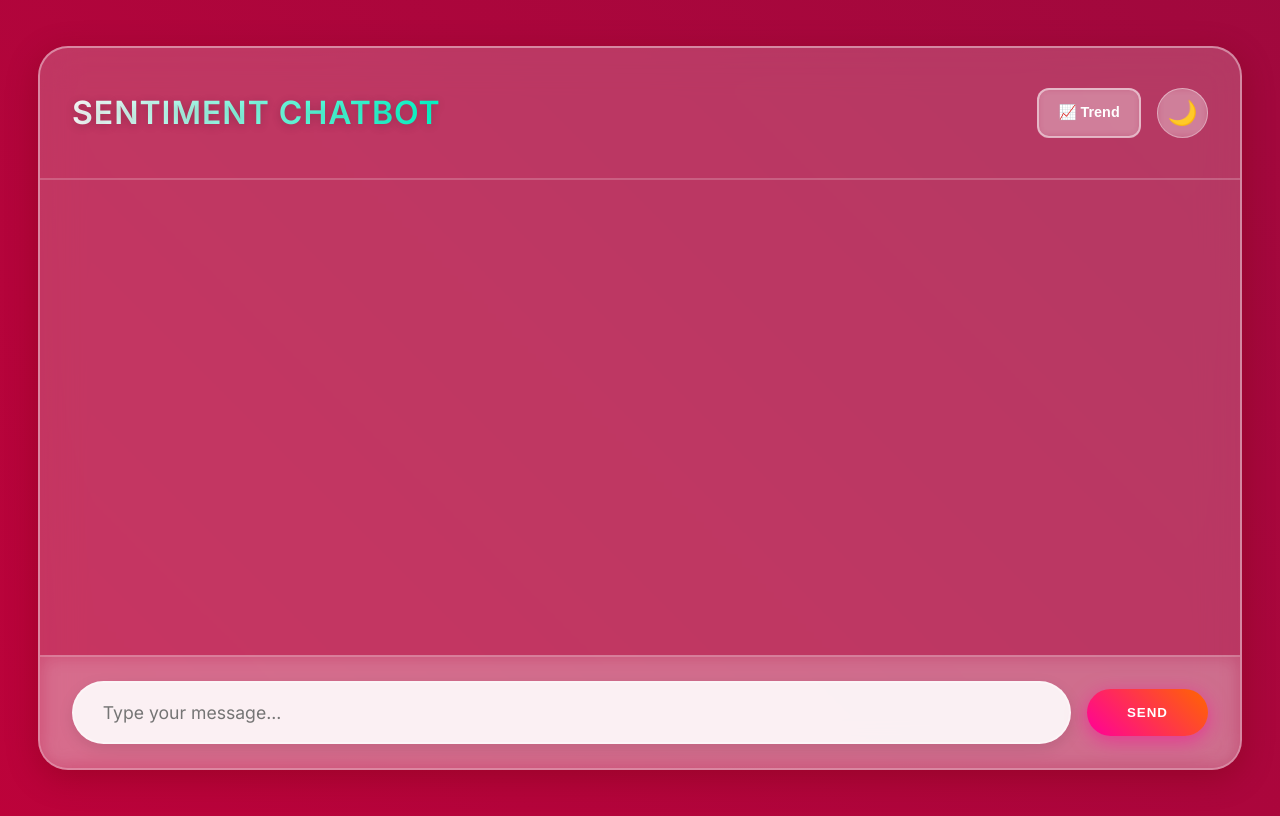
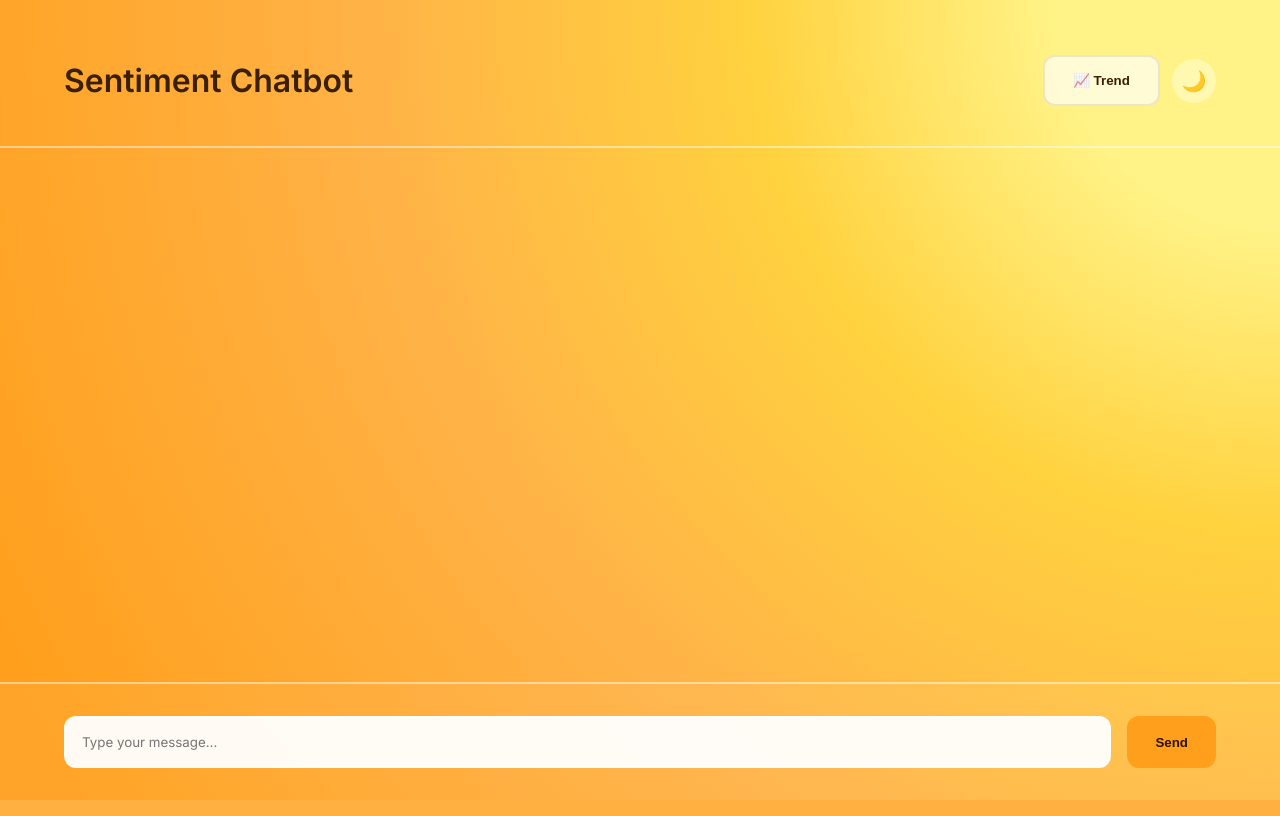
Before and after one commit to MANASMATHUR/Sentiment_Analysis_Chatbot, a FastAPI app: page / in a window 1280 px wide. Run offline with FastAPI, Linux system fonts and the light colour scheme.

Commit message:
Yellowish Gradient Tone

```diff
--- a/src/static/script.js
+++ b/src/static/script.js
@@ -18,15 +18,10 @@ document.addEventListener('DOMContentLoaded', () => {
             datasets: [{
                 label: 'Sentiment Score',
                 data: [],
-                borderColor: '#ff0040',
-                backgroundColor: 'rgba(255, 0, 64, 0.2)',
+                borderColor: '#4f46e5',
+                backgroundColor: 'rgba(79, 70, 229, 0.1)',
                 tension: 0.4,
-                fill: true,
-                pointBackgroundColor: '#ffcc00',
-                pointBorderColor: '#ff0040',
-                pointBorderWidth: 3,
-                pointRadius: 6,
-                pointHoverRadius: 8
+                fill: true
             }]
         },
         options: {
--- a/src/static/style.css
+++ b/src/static/style.css
@@ -1,343 +1,214 @@
 :root {
-    /* Aggressive Reddish Palette */
-    --bg-gradient-light: linear-gradient(45deg, #ff4d4d, #c70039, #900c3f);
-    --bg-gradient-dark: linear-gradient(45deg, #581845, #900c3f, #c70039);
+    --primary-color: #ff9f1c;
+    --primary-hover: #ff7a00;
+    --accent-color: #ffe66d;
+    --text-color: #3a2000;
+    --user-msg-bg: linear-gradient(135deg, #ff9f1c, #ffd23f);
+    --bot-msg-bg: rgba(255, 255, 255, 0.85);
+    --bot-msg-text: #3a2000;
+    --border-color: rgba(58, 32, 0, 0.2);
+}
 
-    --glass-bg-light: rgba(255, 255, 255, 0.2);
-    --glass-border-light: rgba(255, 255, 255, 0.4);
-    --glass-shadow-light: 0 8px 32px 0 rgba(100, 0, 0, 0.3);
+body.dark-mode {
+    --primary-color: #fbbf24;
+    --primary-hover: #f59e0b;
+    --accent-color: #fde68a;
+    --text-color: #f8fafc;
+    --user-msg-bg: linear-gradient(135deg, #f59e0b, #fbbf24);
+    --bot-msg-bg: rgba(17, 24, 39, 0.85);
+    --bot-msg-text: #f3f4f6;
+    --border-color: rgba(255, 255, 255, 0.25);
+}
 
-    --glass-bg-dark: rgba(50, 0, 0, 0.6);
-    --glass-border-dark: rgba(255, 100, 100, 0.2);
-    --glass-shadow-dark: 0 8px 32px 0 rgba(0, 0, 0, 0.6);
-
-    --primary-color: #ff0040;
-    /* Red/Pink */
-    --primary-hover: #cc0033;
-    --accent-color: #ffcc00;
-    /* Gold/Yellow */
-
-    --text-primary-light: #ffffff;
-    --text-secondary-light: #f0f0f0;
-
-    --text-primary-dark: #ffffff;
-    --text-secondary-dark: #e0e0e0;
-
-    --user-msg-bg: linear-gradient(135deg, #ff0040, #ff5733);
-    --user-msg-text: #ffffff;
-
-    --bot-msg-bg-light: rgba(255, 255, 255, 0.85);
-    --bot-msg-text-light: #330033;
-
-    --bot-msg-bg-dark: rgba(20, 0, 50, 0.8);
-    --bot-msg-text-dark: #ffccff;
-
-    --transition-speed: 0.3s;
+* {
+    box-sizing: border-box;
 }
 
 body {
     font-family: 'Inter', sans-serif;
-    background: var(--bg-gradient-light);
-    background-size: 400% 400%;
-    animation: gradientBG 15s ease infinite;
-    color: var(--text-primary-light);
+    background: radial-gradient(circle at top right, #fff387 15%, #ffd23f 35%, #ffb347 60%, #ff9f1c 95%);
+    margin: 0;
     min-height: 100vh;
-    display: flex;
-    justify-content: center;
-    align-items: center;
-    transition: color var(--transition-speed);
-    overflow: hidden;
+    width: 100vw;
+    color: var(--text-color);
+    transition: background 0.3s, color 0.3s;
+    overflow-x: hidden;
 }
 
 body.dark-mode {
-    background: var(--bg-gradient-dark);
-    background-size: 400% 400%;
-}
-
-@keyframes gradientBG {
-    0% {
-        background-position: 0% 50%;
-    }
-
-    50% {
-        background-position: 100% 50%;
-    }
-
-    100% {
-        background-position: 0% 50%;
-    }
+    background: radial-gradient(circle at top right, #0f172a, #0a0f1e 60%, #05070b 100%);
 }
 
 .container {
-    width: 100%;
-    max-width: 1200px;
-    height: 90vh;
-    background: var(--glass-bg-light);
-    backdrop-filter: blur(20px);
-    -webkit-backdrop-filter: blur(20px);
-    border: 2px solid var(--glass-border-light);
-    border-radius: 30px;
-    box-shadow: var(--glass-shadow-light);
+    width: 100vw;
+    min-height: 100vh;
     display: flex;
     flex-direction: column;
-    overflow: hidden;
-    position: relative;
-    transition: all var(--transition-speed);
 }
 
-body.dark-mode .container {
-    background: var(--glass-bg-dark);
-    border-color: var(--glass-border-dark);
-    box-shadow: var(--glass-shadow-dark);
-}
-
-/* Header */
 header {
-    padding: 1.5rem 2rem;
+    padding: 2.5rem 5vw 1.5rem;
     display: flex;
     justify-content: space-between;
     align-items: center;
-    border-bottom: 2px solid rgba(255, 255, 255, 0.2);
-    z-index: 10;
-}
-
-h1 {
-    font-size: 2rem;
-    font-weight: 800;
-    text-transform: uppercase;
-    background: linear-gradient(to right, #fff, #00ffcc);
-    -webkit-background-clip: text;
-    background-clip: text;
-    -webkit-text-fill-color: transparent;
-    letter-spacing: 1px;
-    text-shadow: 0 2px 10px rgba(0, 0, 0, 0.2);
+    border-bottom: 2px solid rgba(255, 255, 255, 0.45);
 }
 
 .header-controls {
     display: flex;
-    gap: 1rem;
+    gap: 0.75rem;
+    align-items: center;
 }
 
 .icon-btn {
-    background: rgba(255, 255, 255, 0.2);
-    border: 1px solid rgba(255, 255, 255, 0.4);
-    font-size: 1.5rem;
+    background: rgba(255, 255, 255, 0.35);
+    border: none;
+    font-size: 1.25rem;
     cursor: pointer;
     padding: 0.6rem;
     border-radius: 50%;
-    transition: all 0.2s;
-    display: flex;
-    align-items: center;
-    justify-content: center;
-    color: #fff;
-    backdrop-filter: blur(5px);
+    transition: background-color 0.2s;
 }
 
 .icon-btn:hover {
-    background: rgba(255, 255, 255, 0.4);
-    transform: scale(1.1);
-    box-shadow: 0 0 15px var(--accent-color);
+    background-color: rgba(255, 255, 255, 0.55);
 }
 
-/* Main Chat Area */
+body.dark-mode .icon-btn {
+    background: rgba(255, 255, 255, 0.15);
+}
+
 .main-content {
     flex: 1;
-    overflow: hidden;
-    position: relative;
     display: flex;
-    flex-direction: column;
 }
 
 .chat-box {
     flex: 1;
-    padding: 2rem;
+    padding: 2.5rem 5vw;
     overflow-y: auto;
     display: flex;
     flex-direction: column;
-    gap: 1.5rem;
-    scroll-behavior: smooth;
+    gap: 1.25rem;
 }
 
-/* Scrollbar Styling */
-.chat-box::-webkit-scrollbar {
-    width: 8px;
+.message {
+    max-width: 75%;
+    padding: 1rem 1.25rem;
+    border-radius: 16px;
+    line-height: 1.5;
+    position: relative;
+    box-shadow: 0 12px 22px rgba(0, 0, 0, 0.08);
+    animation: fadeIn 0.3s ease;
 }
 
-.chat-box::-webkit-scrollbar-track {
-    background: rgba(0, 0, 0, 0.1);
-}
-
-.chat-box::-webkit-scrollbar-thumb {
-    background: var(--primary-color);
-    border-radius: 20px;
-    border: 2px solid rgba(255, 255, 255, 0.2);
-}
-
-/* Messages */
-.message {
-    max-width: 75%;
-    padding: 1.2rem 1.8rem;
-    border-radius: 24px;
-    font-size: 1rem;
-    line-height: 1.5;
-    position: relative;
-    animation: popIn 0.4s cubic-bezier(0.175, 0.885, 0.32, 1.275) forwards;
-    box-shadow: 0 5px 15px rgba(0, 0, 0, 0.1);
-    font-weight: 500;
-}
-
-@keyframes popIn {
+@keyframes fadeIn {
     from {
         opacity: 0;
-        transform: scale(0.8) translateY(20px);
+        transform: translateY(8px);
     }
 
     to {
         opacity: 1;
-        transform: scale(1) translateY(0);
+        transform: translateY(0);
     }
 }
 
 .user-message {
     align-self: flex-end;
     background: var(--user-msg-bg);
-    color: var(--user-msg-text);
-    border-bottom-right-radius: 4px;
-    box-shadow: 0 5px 20px rgba(255, 0, 153, 0.4);
+    color: #2b1300;
+    font-weight: 600;
 }
 
 .bot-message {
     align-self: flex-start;
-    background: var(--bot-msg-bg-light);
-    color: var(--bot-msg-text-light);
-    border-bottom-left-radius: 4px;
-    border: 1px solid rgba(255, 255, 255, 0.5);
-}
-
-body.dark-mode .bot-message {
-    background: var(--bot-msg-bg-dark);
-    color: var(--bot-msg-text-dark);
-    border: 1px solid var(--accent-color);
-    box-shadow: 0 0 15px rgba(0, 255, 204, 0.2);
+    background-color: var(--bot-msg-bg);
+    color: var(--bot-msg-text);
+    border: 1px solid rgba(0, 0, 0, 0.03);
 }
 
 .sentiment-tag {
+    font-size: 0.8rem;
+    margin-top: 0.35rem;
+    opacity: 0.8;
     display: block;
-    font-size: 0.8rem;
-    margin-top: 0.5rem;
-    opacity: 0.9;
     text-align: right;
-    font-weight: 700;
-    text-transform: uppercase;
-    letter-spacing: 0.5px;
 }
 
-/* Input Area */
 .input-area {
-    padding: 1.5rem 2rem;
-    background: rgba(255, 255, 255, 0.1);
-    border-top: 2px solid rgba(255, 255, 255, 0.2);
+    padding: 2rem 5vw;
+    border-top: 2px solid rgba(255, 255, 255, 0.45);
     display: flex;
     gap: 1rem;
-    align-items: center;
-    backdrop-filter: blur(10px);
+    background: rgba(255, 255, 255, 0.05);
 }
 
 input {
     flex: 1;
-    padding: 1.2rem 1.8rem;
-    border: 2px solid rgba(255, 255, 255, 0.3);
-    border-radius: 50px;
-    background: rgba(255, 255, 255, 0.9);
+    padding: 1rem;
+    border: 2px solid rgba(255, 255, 255, 0.7);
+    border-radius: 12px;
     font-family: inherit;
-    font-size: 1.1rem;
     outline: none;
-    transition: all 0.2s;
-    box-shadow: 0 5px 15px rgba(0, 0, 0, 0.1);
-}
-
-body.dark-mode input {
-    background: rgba(20, 0, 50, 0.8);
-    border-color: var(--accent-color);
-    color: #fff;
+    transition: border-color 0.2s, background-color 0.3s, color 0.3s;
+    background-color: rgba(255, 255, 255, 0.95);
+    color: var(--text-color);
 }
 
 input:focus {
     border-color: var(--primary-color);
-    box-shadow: 0 0 0 4px rgba(255, 0, 153, 0.3);
-    transform: scale(1.01);
+}
+
+button {
+    padding: 1rem 1.75rem;
+    border: none;
+    border-radius: 12px;
+    font-weight: 600;
+    cursor: pointer;
+    transition: background-color 0.2s, transform 0.2s;
+}
+
+button:active {
+    transform: scale(0.98);
 }
 
 .primary-btn {
-    padding: 1rem 2.5rem;
-    background: linear-gradient(45deg, #ff0099, #ff6600);
-    color: white;
-    border: none;
-    border-radius: 50px;
-    font-weight: 800;
-    text-transform: uppercase;
-    letter-spacing: 1px;
-    cursor: pointer;
-    transition: all 0.3s;
-    box-shadow: 0 5px 20px rgba(255, 0, 153, 0.5);
+    background-color: var(--primary-color);
+    color: #2b1300;
 }
 
 .primary-btn:hover {
-    transform: translateY(-3px) scale(1.05);
-    box-shadow: 0 8px 25px rgba(255, 0, 153, 0.7);
-}
-
-.primary-btn:active {
-    transform: translateY(0) scale(0.98);
+    background-color: var(--primary-hover);
 }
 
 .secondary-btn {
-    padding: 0.6rem 1.2rem;
-    background: rgba(255, 255, 255, 0.2);
-    border: 2px solid rgba(255, 255, 255, 0.5);
-    border-radius: 12px;
-    color: #fff;
-    font-size: 0.9rem;
-    font-weight: 600;
-    cursor: pointer;
-    transition: all 0.2s;
-    backdrop-filter: blur(5px);
+    background-color: rgba(255, 255, 255, 0.65);
+    color: var(--text-color);
+    border: 2px solid rgba(0, 0, 0, 0.08);
 }
 
 .secondary-btn:hover {
-    background: #fff;
-    color: var(--primary-color);
-    border-color: #fff;
-    box-shadow: 0 0 15px rgba(255, 255, 255, 0.5);
+    background-color: rgba(255, 255, 255, 0.85);
 }
 
-/* Typing Indicator */
 .typing-indicator {
     display: flex;
-    gap: 8px;
-    padding: 1.2rem 1.8rem;
-    background: rgba(255, 255, 255, 0.9);
-    border-radius: 24px;
-    border-bottom-left-radius: 4px;
+    gap: 4px;
+    padding: 0.6rem 1.25rem;
+    background-color: var(--bot-msg-bg);
+    border-radius: 16px;
+    align-self: flex-start;
     width: fit-content;
-    box-shadow: 0 5px 15px rgba(0, 0, 0, 0.1);
-}
-
-body.dark-mode .typing-indicator {
-    background: rgba(20, 0, 50, 0.8);
-    border: 1px solid var(--accent-color);
+    box-shadow: 0 10px 20px rgba(0, 0, 0, 0.08);
 }
 
 .dot {
-    width: 10px;
-    height: 10px;
-    background: var(--primary-color);
+    width: 8px;
+    height: 8px;
+    background-color: #9ca3af;
     border-radius: 50%;
     animation: bounce 1.4s infinite ease-in-out both;
-}
-
-body.dark-mode .dot {
-    background: var(--accent-color);
 }
 
 .dot:nth-child(1) {
```
Also changed, not shown: other parts of src/static/style.css (+64 -97 lines).
